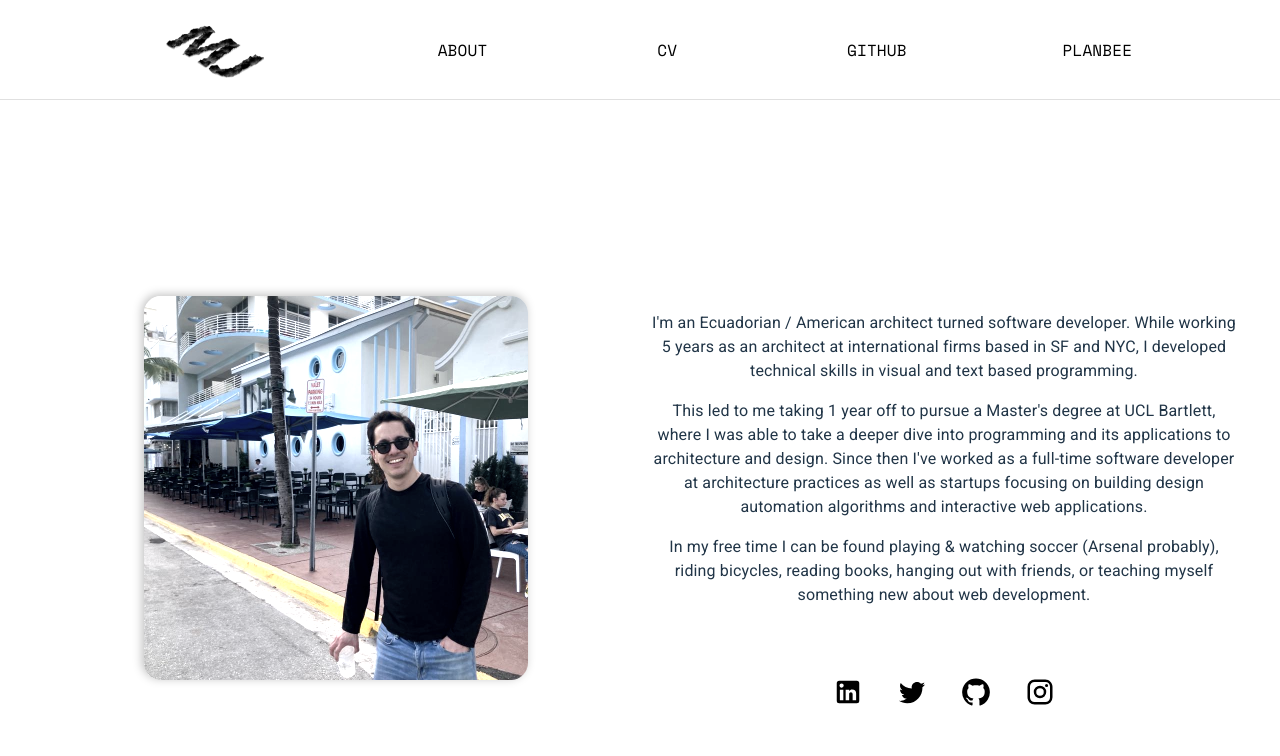
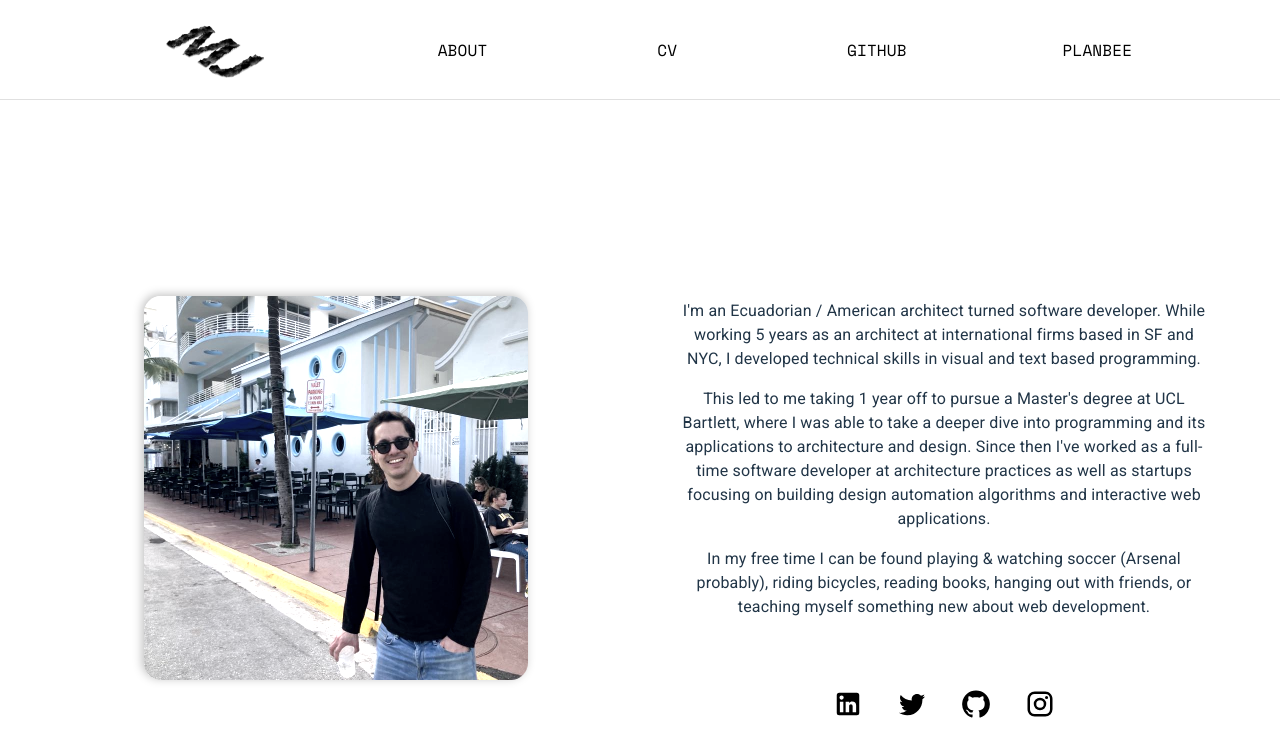
Before and after one commit to M-JULIANI/portfolio, a React (Vite) app: page /portfolio/about in a window 1280 px wide. Shown: the top 756 px of the page. Built offline with nearby package versions, Linux system fonts and the light colour scheme.

Commit message:
fixes about section spacing

```diff
--- a/src/About.tsx
+++ b/src/About.tsx
@@ -62,19 +62,21 @@ export const About: React.FC<{ node: NodeInfo | null }> = ({ node }) => {
     return (
         <Layout node={node}>
             <Grid container={true} columns={oneCol || twoCols ? 1 : 2} sx={{ width: '100%', height: '100%', paddingBottom: '48px', paddingTop: '24px' }}>
-                <Grid item xs={1} sx={{ width: '100%', display: 'flex', justifyContent: 'center', alignItems: 'center' }}>
+                <Grid item xs={1} sx={{ width: '100%', display: 'flex', justifyContent: 'center', alignItems: 'center'}}>
                     <Box sx={{
                         borderRadius: '17px',
                         overflow: 'hidden',
                         transition: 'all 0.3s cubic-bezier(.25,.8,.25,1)',
-                        boxShadow: '-2px -1.5px  10px  0px #00000040'
+                        boxShadow: '-2px -1.5px  10px  0px #00000040',
+                        display: 'flex',
+                        alignItems: 'center'
                     }}>
                         <PortraitImage node={about} width={width} height={width} />
                     </Box>
                 </Grid>
-                <Grid item xs={1} sx={{ display: 'flex', justifyContent: 'center', alignItems: 'center' }}>
-                    <Box sx={{ display: 'grid', justifyContent: 'center', alignItems: 'center', width: '100%' }}>
-                        <div style={{ paddingTop: '48px', padding: '48px 12px', fontFamily: 'Roboto' }}>
+                <Grid item xs={1} sx={{ display: 'flex', justifyContent: 'center', alignItems: 'center'}}>
+                    <Box sx={{ display: 'grid', justifyContent: 'center', alignItems: 'center', width: '100%', padding: '28px' }}>
+                        <div style={{padding: '48px 12px', fontFamily: 'Roboto' }}>
                             {paragraphs.map((paragraph, index) => (
                                 <Typography
                                     key={index}
```
Also changed, not shown: 1 other file (tests, documents, lock files or other folders).
